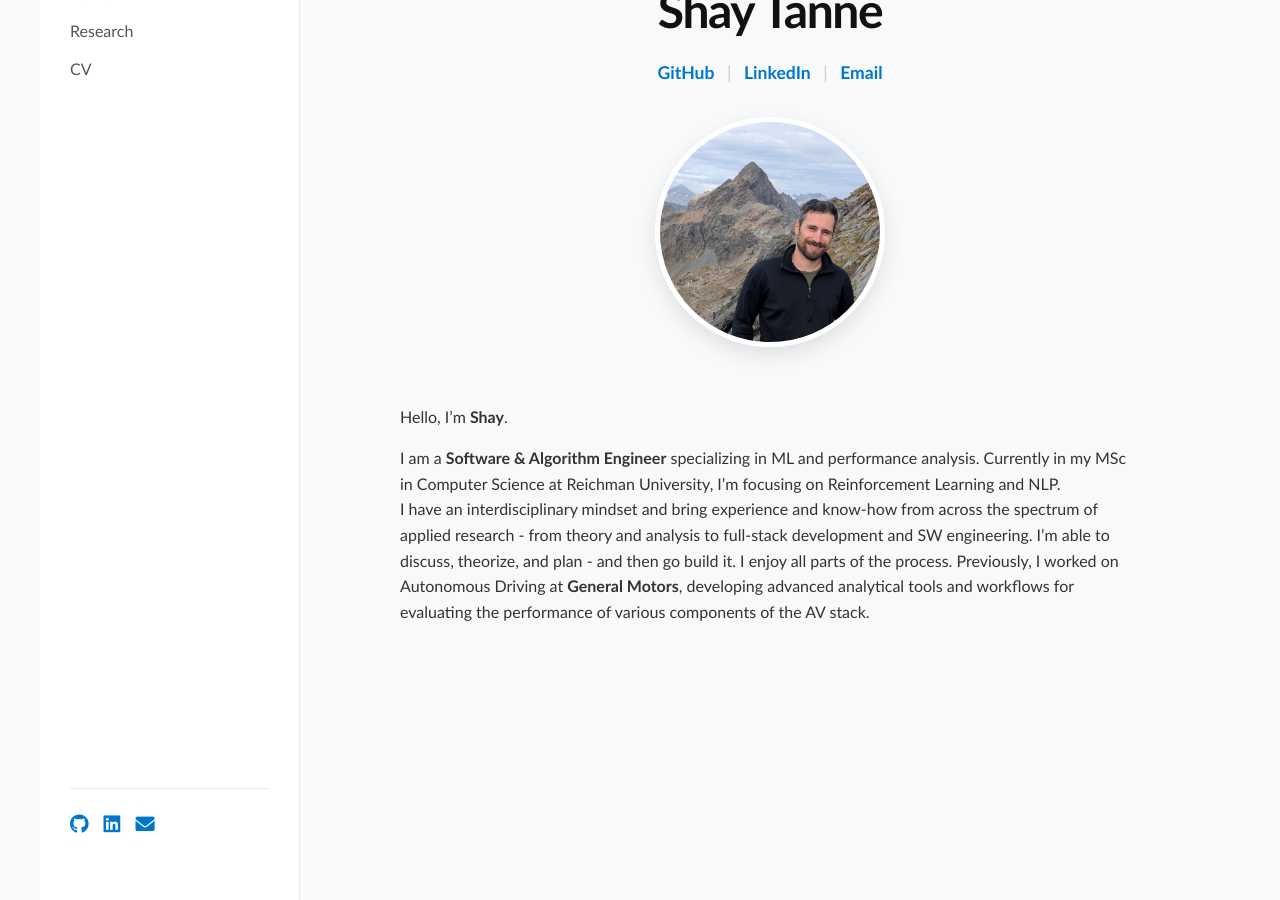
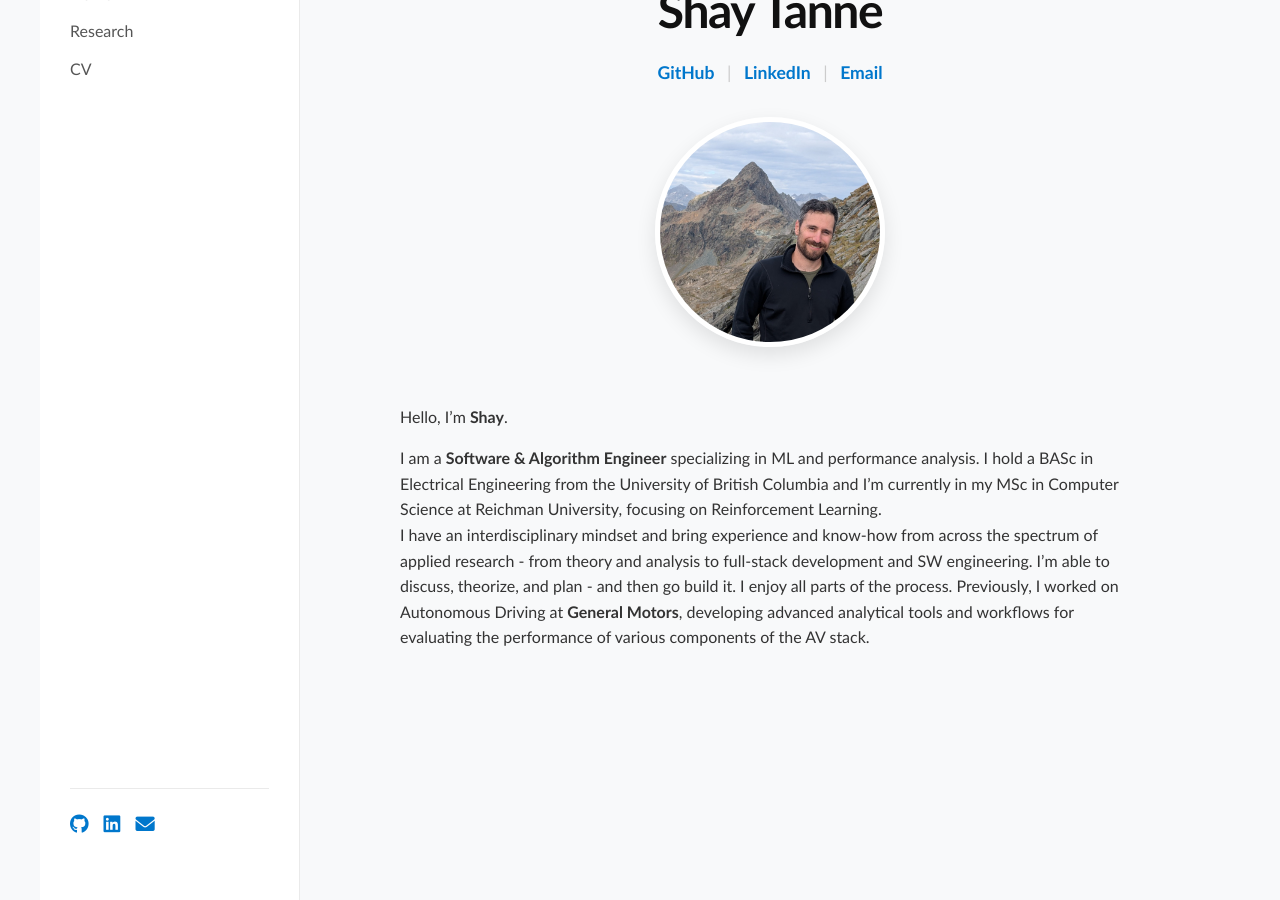
Before and after one commit to shaytanne/shaytanne.github.io, a Jekyll site: the page built from index.md, in a window 1280 px wide and 900 px high, scrolled down 120 px. Built offline with Jekyll 4.4.1, drawn with Linux system fonts in a browser that asks for light colours; some web fonts are replaced.

Commit message:
Refine personal introduction in index.md
Removed redundant mention of MSc focus and streamlined the introduction.

```diff
--- a/index.md
+++ b/index.md
@@ -20,6 +20,6 @@ permalink: /
 Hello, I'm **Shay**.
 
 I am a **Software & Algorithm Engineer** specializing in ML and performance analysis.
-Currently in my MSc in Computer Science at Reichman University, I'm focusing on Reinforcement Learning and NLP.\
+I hold a BASc in Electrical Engineering from the University of British Columbia and I'm currently in my MSc in Computer Science at Reichman University, focusing on Reinforcement Learning.\
 I have an interdisciplinary mindset and bring experience and know-how from across the spectrum of applied research - from theory and analysis to full-stack development and SW engineering. I'm able to discuss, theorize, and plan - and then go build it. I enjoy all parts of the process.
 Previously, I worked on Autonomous Driving at **General Motors**, developing advanced analytical tools and workflows for evaluating the performance of various components of the AV stack.
```
